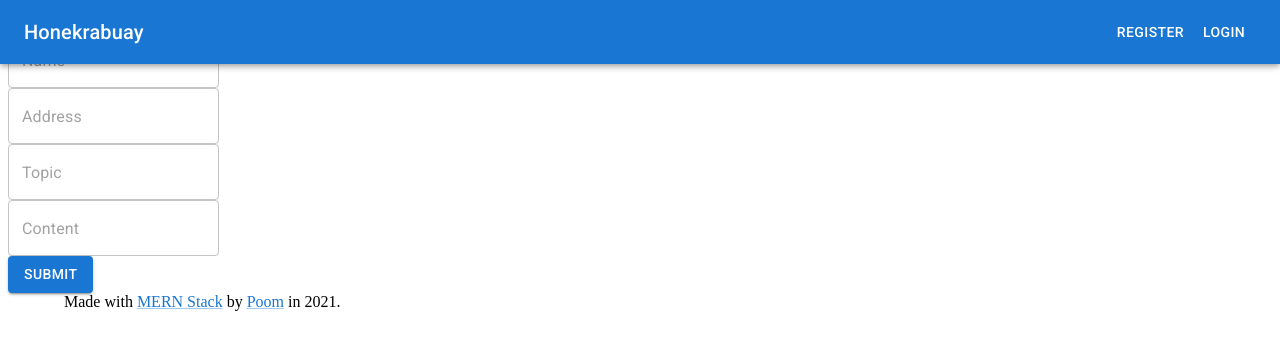
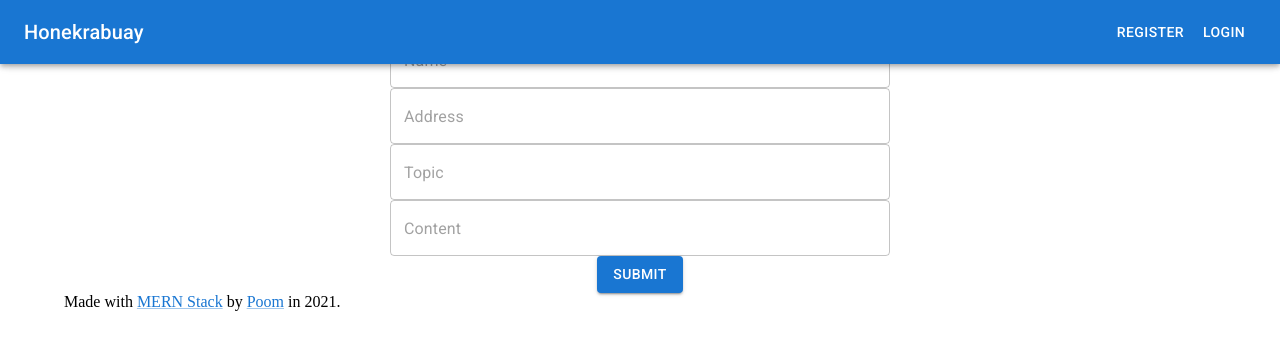
Before and after one commit to lebrancconvas/Honekrabuay, a React (Create React App) app in the folder client/: page /issueform in a window 1280 px wide. Shown: the top 350 px of the page. Built offline with nearby package versions, Linux system fonts and the light colour scheme.

Commit message:
💄 Center Alignment and Expand TextField Width.

```diff
--- a/client/src/pages/content/IssueForm.jsx
+++ b/client/src/pages/content/IssueForm.jsx
@@ -21,6 +21,7 @@ const IssueForm = () => {
 
 	return (
 		<div>
+			<Box sx={{textAlign: 'center'}}>
 				<Box>
 					<Typography>
 						Please Filled the information here.
@@ -28,16 +29,16 @@ const IssueForm = () => {
 				</Box>
 				<form onSubmit={handleIssue}>
 					<Box>
-					<TextField type="text" placeholder="Name" onChange={event => setName(event.target.value)} />
+						<TextField type="text" placeholder="Name" sx={{width: 500}} onChange={event => setName(event.target.value)} />
 					</Box>
 					<Box>
-					<TextField type="text" placeholder="Address" onChange={event => setAddress(event.target.value)} />
+						<TextField type="text" placeholder="Address" sx={{width: 500}} onChange={event => setAddress(event.target.value)} />
 					</Box>
 					<Box>
-					<TextField type="text" placeholder="Topic" onChange={event => setTopic(event.target.value)} />
+						<TextField type="text" placeholder="Topic" sx={{width: 500}} onChange={event => setTopic(event.target.value)} />
 					</Box>
 					<Box>
-					<TextField type="text" placeholder="Content" onChange={event => setContent(event.target.value)} />
+						<TextField type="text" placeholder="Content" sx={{width: 500}} onChange={event => setContent(event.target.value)} />
 					</Box>
 					<Box>
 						<Button type="submit" variant="contained">
@@ -45,6 +46,7 @@ const IssueForm = () => {
 						</Button>
 					</Box>
 				</form>
+			</Box>
 		</div>
 	)
 }
```
Lines whose indentation alone changed are shown as unchanged.
